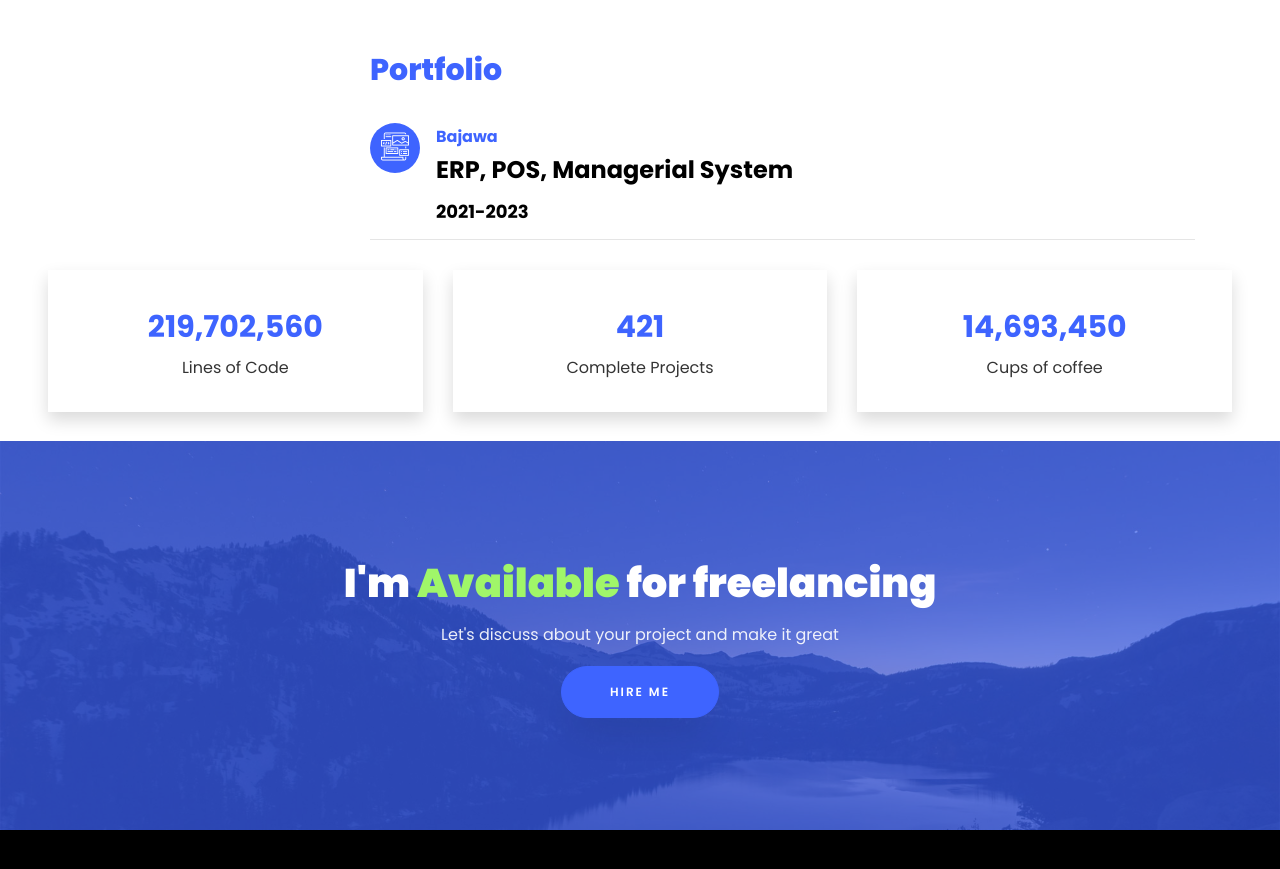
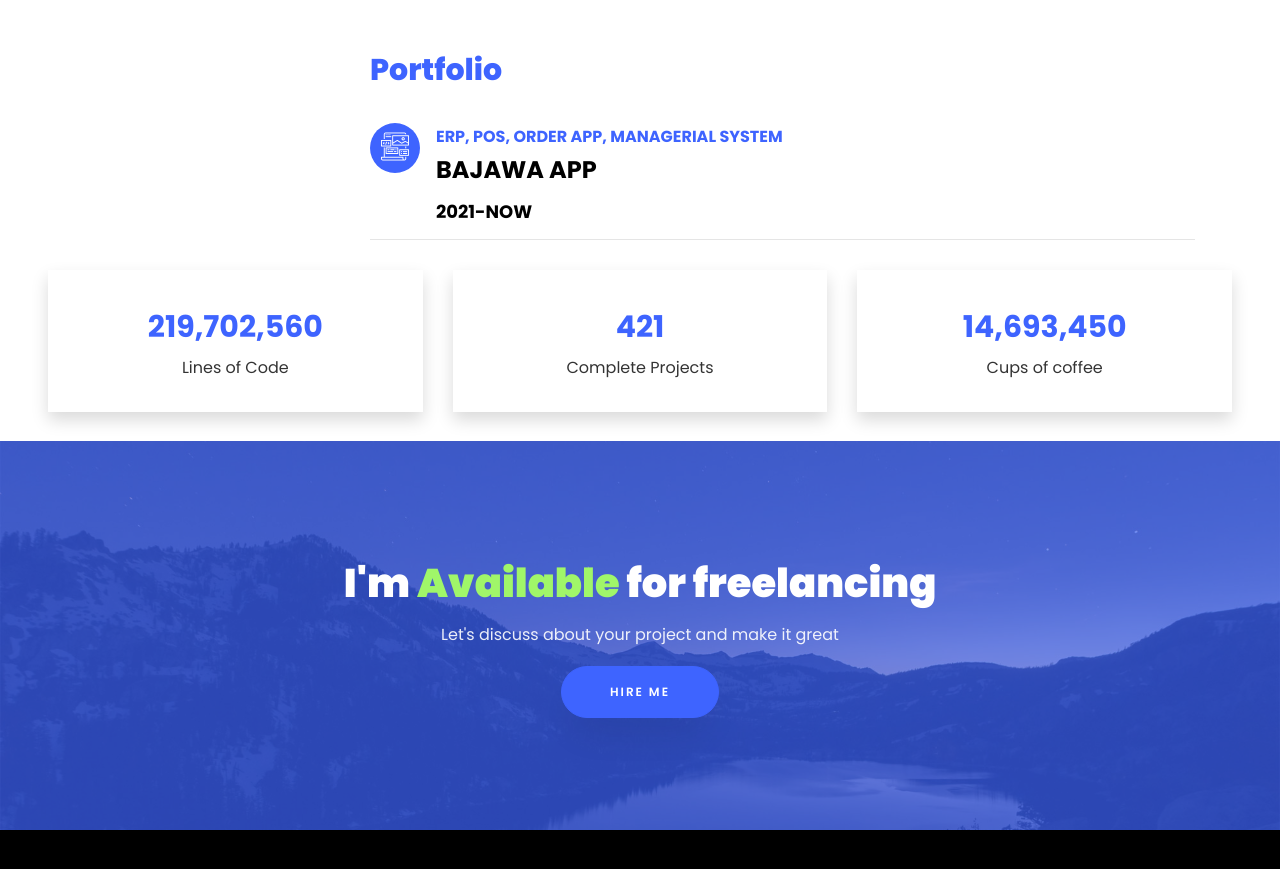
Before and after one commit to ariadys/ariadys.github.io, a plain HTML site: page index.html in a window 1280 px wide. Shown: the part 3540-4409 px from the top of the page. Drawn offline with Linux system fonts and the light colour scheme; files whose address does not match are found by name.

Commit message:
Update index.html

```diff
--- a/index.html
+++ b/index.html
@@ -311,9 +311,9 @@
 								  <span class="flaticon-web-design"></span>
 							  </div>
 							  <div class="text pl-3">
-								  <span class="date">Bajawa</span>
-								  <h2>ERP, POS, Managerial System</h2>
-								  <span class="position">2021-2023</span>
+								  <span class="date">ERP, POS, ORDER APP, MANAGERIAL SYSTEM</span>
+								  <h2>BAJAWA APP</h2>
+								  <span class="position">2021-NOW</span>
 
 							  </div>
 						  </div>
```
